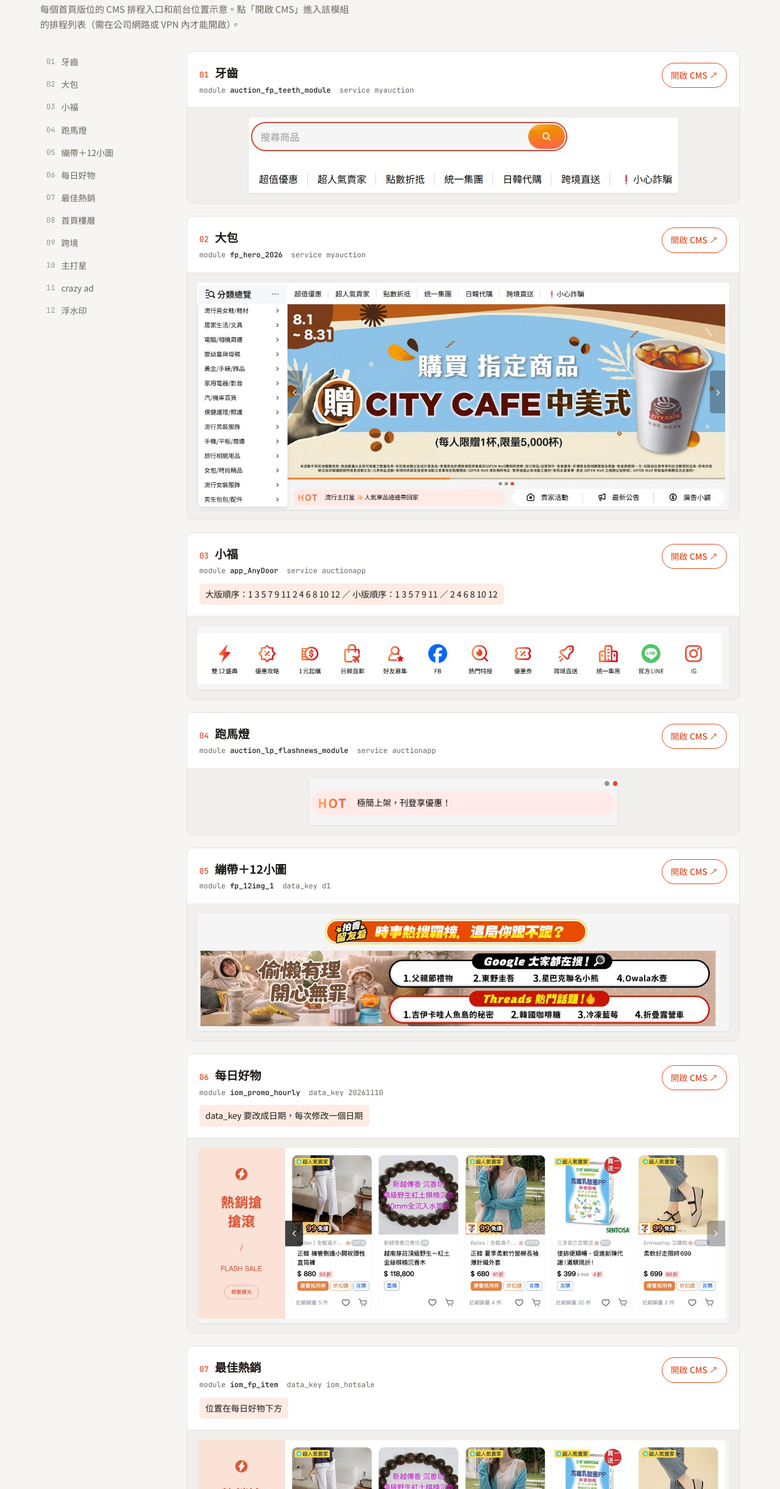
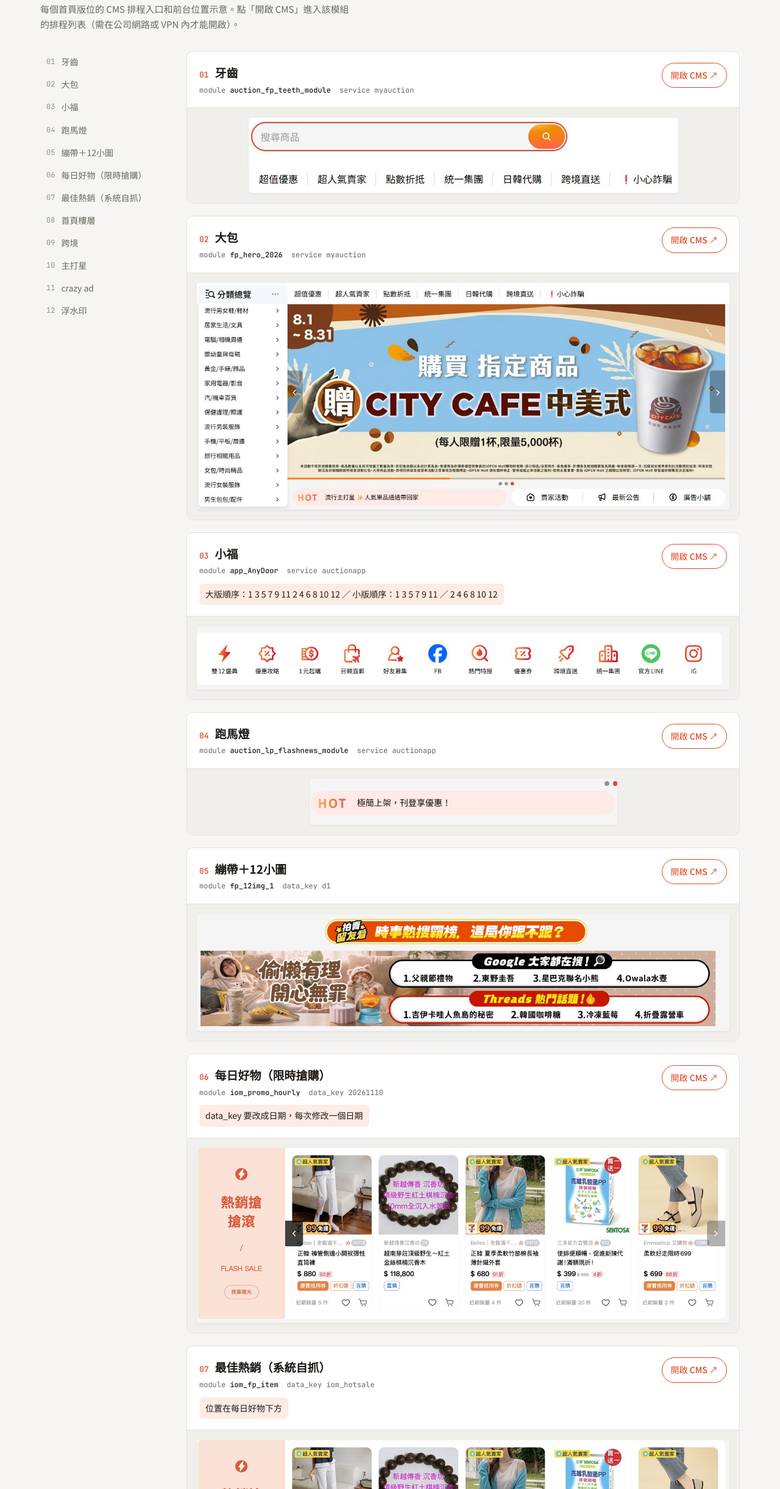
Before and after one commit to yuyangchung-pixel/yuyangspace, a plain HTML site: page index.html in a window 1280 px wide. Shown: the part 118-2560 px from the top of the page at 61% size. Drawn offline with Linux system fonts and the light colour scheme.

Commit message:
更新每日好物、最佳熱銷名稱
Co-Authored-By: Claude Opus 5.5 <noreply@anthropic.com>
Claude-Session: https://claude.ai/code/session_019y5hdpxm2zs2JzeYcNZ6Xu

```diff
--- a/index.html
+++ b/index.html
@@ -72,8 +72,8 @@ body{margin:0}img{max-width:100%}
   <a href="#anydoor"><span>03</span>小福</a>
   <a href="#flashnews"><span>04</span>跑馬燈</a>
   <a href="#img12"><span>05</span>繃帶＋12小圖</a>
-  <a href="#daily"><span>06</span>每日好物</a>
-  <a href="#hotsale"><span>07</span>最佳熱銷</a>
+  <a href="#daily"><span>06</span>每日好物（限時搶購）</a>
+  <a href="#hotsale"><span>07</span>最佳熱銷（系統自抓）</a>
   <a href="#floor"><span>08</span>首頁樓層</a>
   <a href="#oversea"><span>09</span>跨境</a>
   <a href="#star"><span>10</span>主打星</a>
@@ -125,7 +125,7 @@ body{margin:0}img{max-width:100%}
 
 <section class="slot" id="daily">
   <div class="head"><div class="title">
-    <h2><span class="n">06</span>每日好物</h2>
+    <h2><span class="n">06</span>每日好物（限時搶購）</h2>
     <div class="meta"><span>module <b>iom_promo_hourly</b></span><span>data_key 20261110</span></div>
     <p class="note">data_key 要改成日期，每次修改一個日期</p>
   </div><a class="open" target="_blank" rel="noopener" href="https://mall-cmsfe.paas.ec.yahoo.com:4443/gui/SchedulingModuleList?property=auction2&amp;ccode=tw&amp;service=myauction&amp;module_id=iom_promo_hourly&amp;data_key=20261110&amp;definition_seq_id=3718&amp;cms_ts=1789626300&amp;cms_mode=public">開啟 CMS ↗</a></div>
@@ -134,7 +134,7 @@ body{margin:0}img{max-width:100%}
 
 <section class="slot" id="hotsale">
   <div class="head"><div class="title">
-    <h2><span class="n">07</span>最佳熱銷</h2>
+    <h2><span class="n">07</span>最佳熱銷（系統自抓）</h2>
     <div class="meta"><span>module <b>iom_fp_item</b></span><span>data_key iom_hotsale</span></div>
     <p class="note">位置在每日好物下方</p>
   </div><a class="open" target="_blank" rel="noopener" href="https://mall-cmsfe.paas.ec.yahoo.com:4443/gui/SchedulingModuleList?property=auction2&amp;ccode=tw&amp;service=myauction&amp;module_id=iom_fp_item&amp;data_key=iom_hotsale&amp;definition_seq_id=3708&amp;cms_ts=1789007100&amp;cms_mode=public">開啟 CMS ↗</a></div>
```
